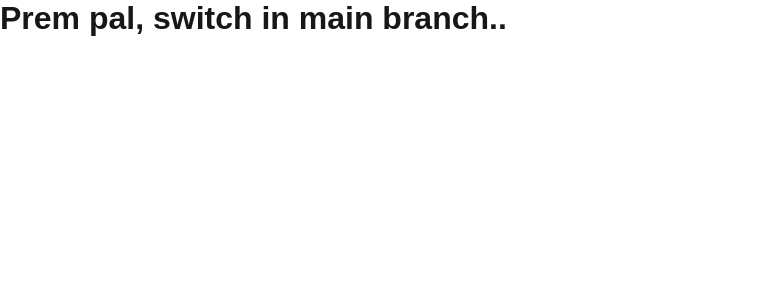
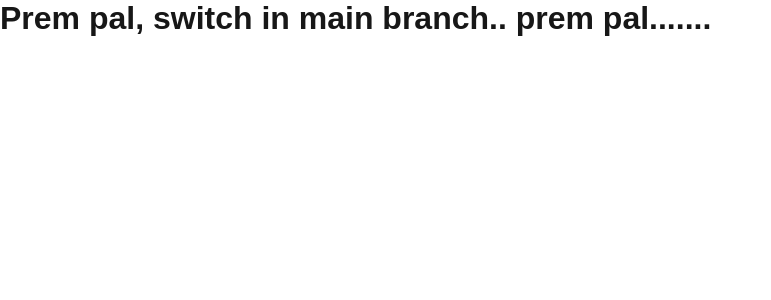
Before and after one commit to palprem/CI-CD-pipeline-Next.js-, a Next.js app: page / in a window 1280 px wide. Shown: the top 300 px of the page, without its empty margins (0-771 px from the left). Built offline with nearby package versions, Linux system fonts and the light colour scheme.

Commit message:
changes again main branch prem

```diff
--- a/src/app/page.js
+++ b/src/app/page.js
@@ -3,6 +3,6 @@ import styles from "./page.module.css";
 
 export default function Home() {
   return (
-    <h1>Prem pal, switch in main branch..</h1>
+    <h1>Prem pal, switch in main branch.. prem pal.......</h1>
   );
 }
```
